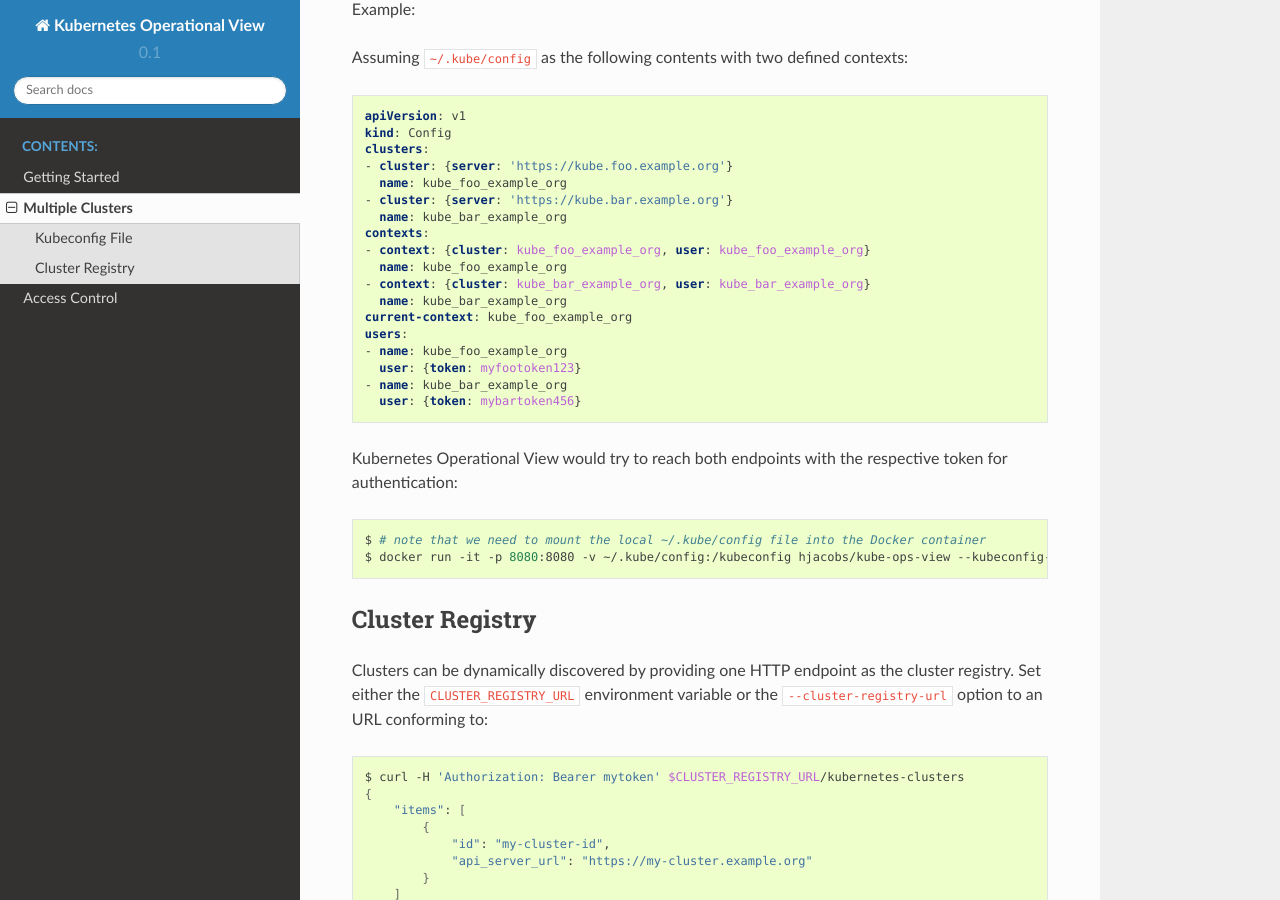
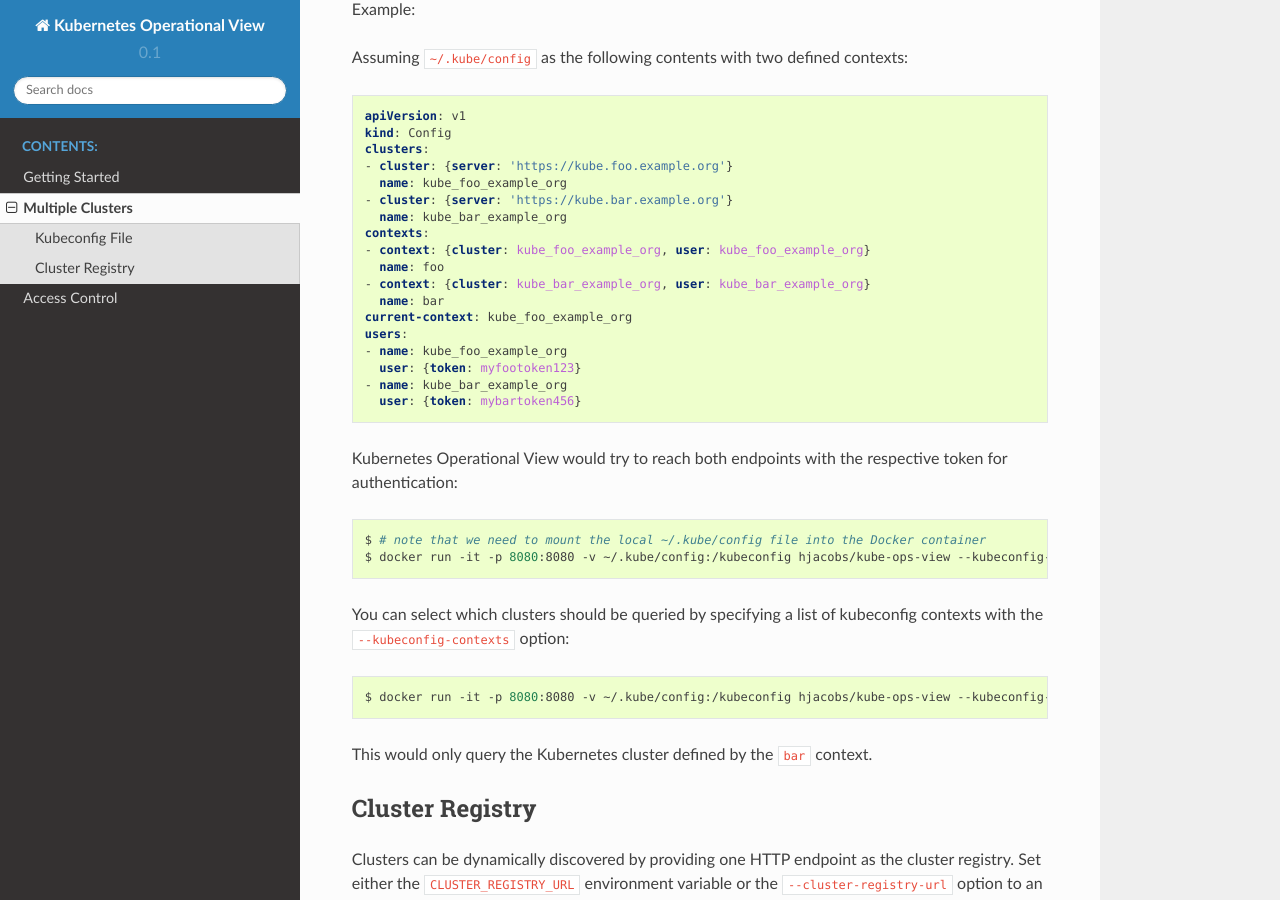
Before and after one commit to hjacobs/kube-ops-view, a Sphinx documentation site: the page built from docs/multiple-clusters.rst, in a window 1280 px wide and 900 px high, scrolled down 413 px. Built offline with Sphinx 7.4.7 and the Read the Docs theme 2.0.0, drawn with Linux system fonts in a browser that asks for light colours.

Commit message:
#95 document --kubeconfig-contexts option

```diff
--- a/docs/multiple-clusters.rst
+++ b/docs/multiple-clusters.rst
@@ -26,9 +26,9 @@
       name: kube_bar_example_org
     contexts:
     - context: {cluster: kube_foo_example_org, user: kube_foo_example_org}
-      name: kube_foo_example_org
+      name: foo
     - context: {cluster: kube_bar_example_org, user: kube_bar_example_org}
-      name: kube_bar_example_org
+      name: bar
     current-context: kube_foo_example_org
     users:
     - name: kube_foo_example_org
@@ -42,6 +42,14 @@
 
     $ # note that we need to mount the local ~/.kube/config file into the Docker container
     $ docker run -it -p 8080:8080 -v ~/.kube/config:/kubeconfig hjacobs/kube-ops-view --kubeconfig-path=/kubeconfig
+
+You can select which clusters should be queried by specifying a list of kubeconfig contexts with the ``--kubeconfig-contexts`` option:
+
+.. code-block:: bash
+
+    $ docker run -it -p 8080:8080 -v ~/.kube/config:/kubeconfig hjacobs/kube-ops-view --kubeconfig-path=/kubeconfig --kubeconfig-contexts=bar
+
+This would only query the Kubernetes cluster defined by the ``bar`` context.
 
 
 Cluster Registry
```
